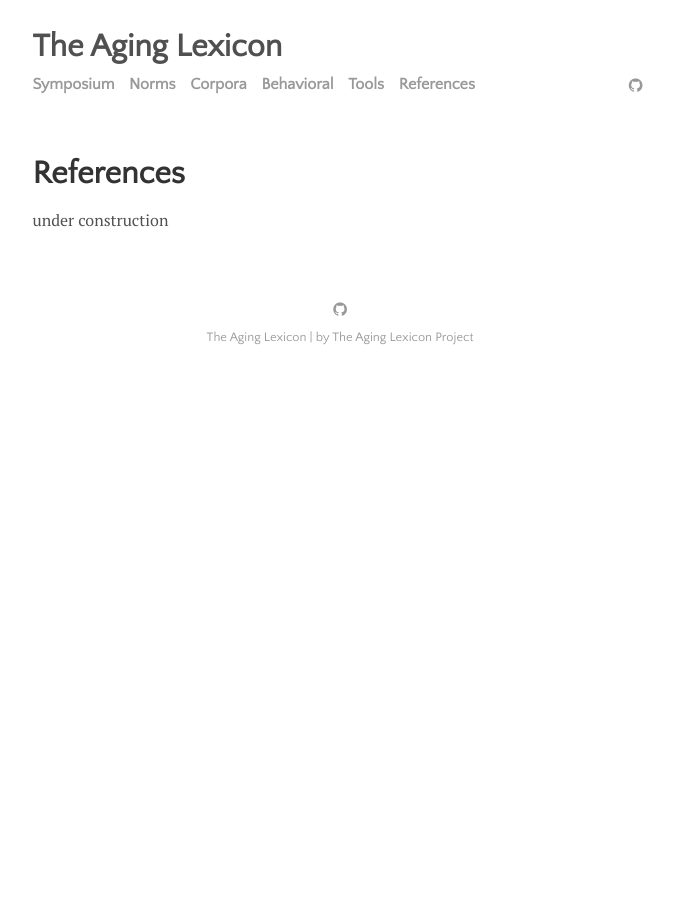
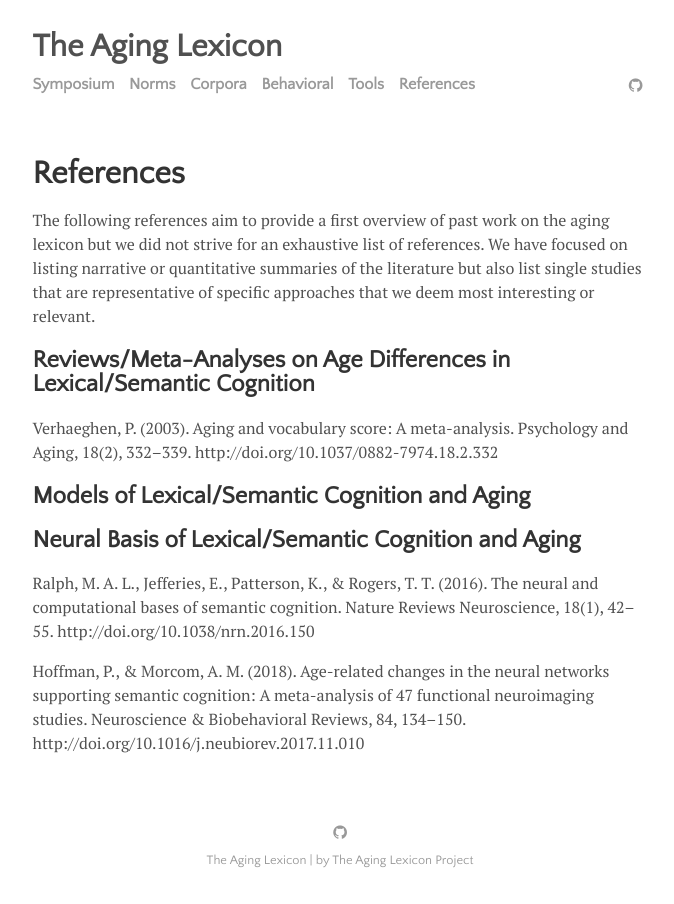
Before and after one commit to aginglexicon/aginglexicon.github.io, a Jekyll site: the page built from menu/references.md, in a window 1280 px wide. Shown: the whole page, without its empty margins (300-974 px from the left). Built offline with Jekyll 4.4.1, drawn with Linux system fonts in a browser that asks for light colours.

Commit message:
Update references.md

```diff
--- a/menu/references.md
+++ b/menu/references.md
@@ -3,4 +3,18 @@ layout: page
 title: References
 ---
 
-under construction
+The following references aim to provide a first overview of past work on the aging lexicon but we did not strive for an exhaustive list of references.  We have focused on listing narrative or quantitative summaries of the literature but also list single studies that are representative of specific approaches that we deem most interesting or relevant.
+
+## Reviews/Meta-Analyses on Age Differences in Lexical/Semantic Cognition
+
+Verhaeghen, P. (2003). Aging and vocabulary score: A meta-analysis. Psychology and Aging, 18(2), 332–339. http://doi.org/10.1037/0882-7974.18.2.332
+
+## Models of Lexical/Semantic Cognition and Aging
+
+
+
+## Neural Basis of Lexical/Semantic Cognition and Aging
+
+Ralph, M. A. L., Jefferies, E., Patterson, K., & Rogers, T. T. (2016). The neural and computational bases of semantic cognition. Nature Reviews Neuroscience, 18(1), 42–55. http://doi.org/10.1038/nrn.2016.150
+
+Hoffman, P., & Morcom, A. M. (2018). Age-related changes in the neural networks supporting semantic cognition: A meta-analysis of 47 functional neuroimaging studies. Neuroscience & Biobehavioral Reviews, 84, 134–150. http://doi.org/10.1016/j.neubiorev.2017.11.010
```
